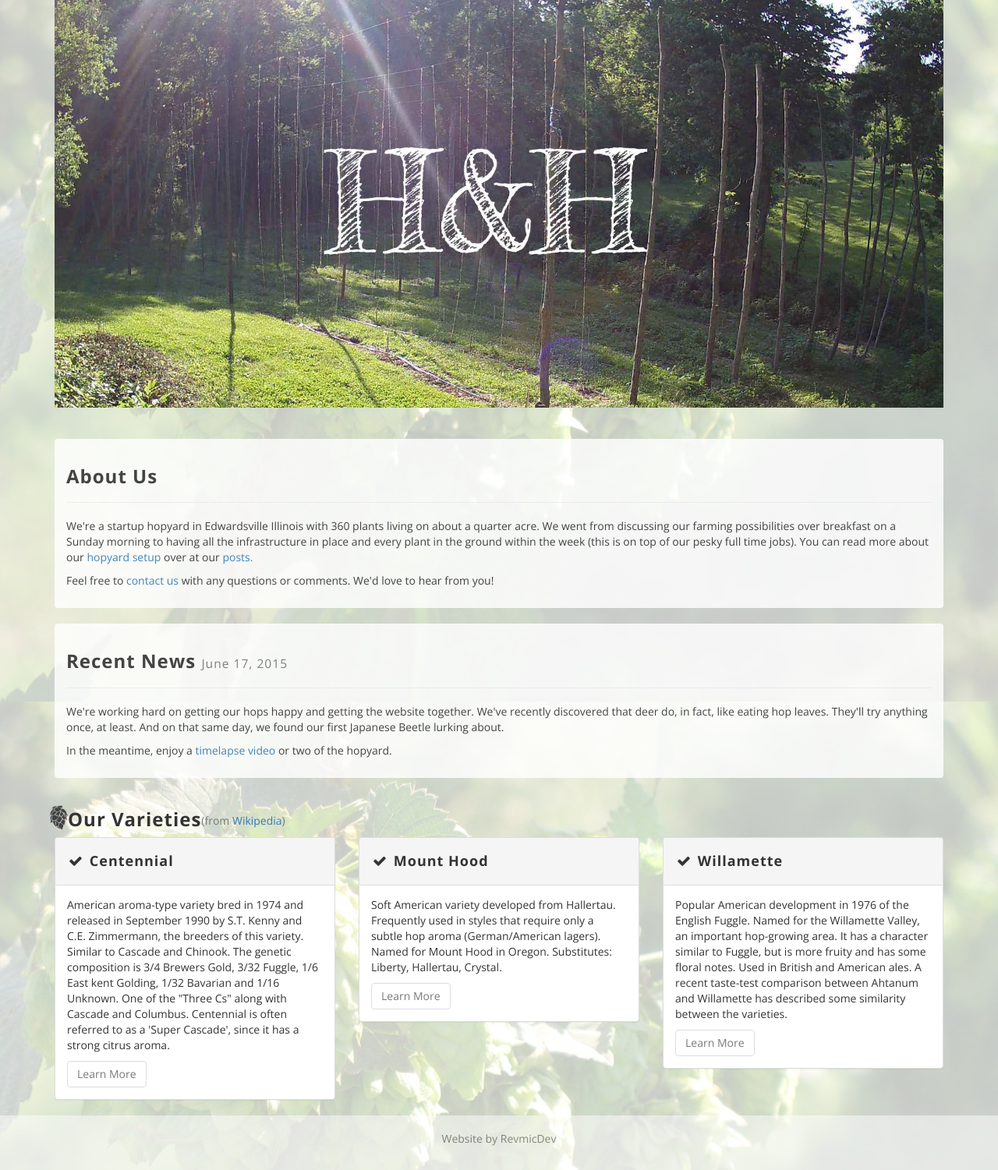
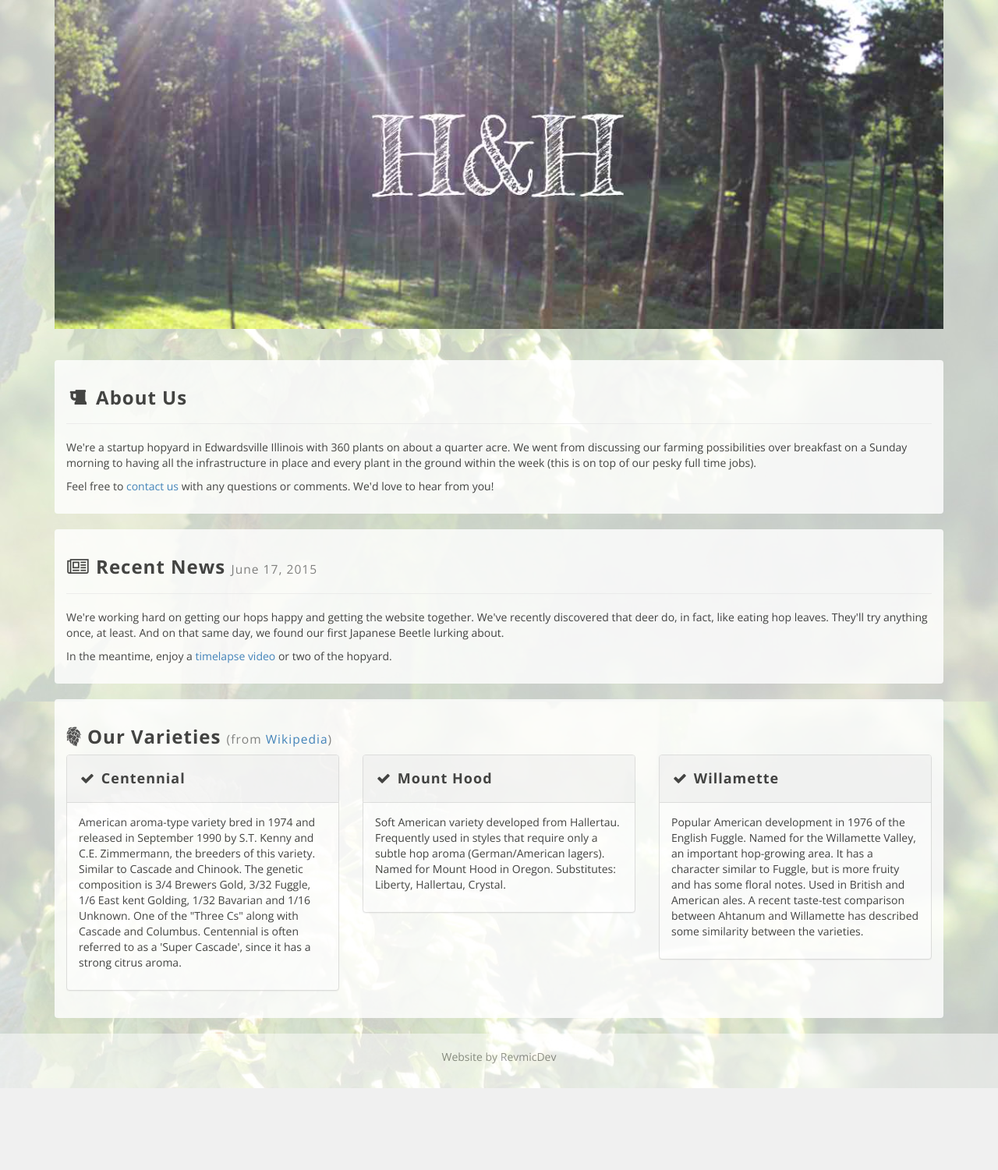
Before and after one commit to revmic/hh-farms, a Flask app: page / in a window 1280 px wide. Shown: the part 60-1561 px from the top of the page at 78% size. After the commit the page ends 1456 px from the top, so only its background shows below. Run offline with Flask 2, Linux system fonts and the light colour scheme; parts of the project's set-up code (start-up, migrations or seed data) failed here and were passed over; some libraries are stand-ins or nearby versions; some web fonts are replaced.

Commit message:
Email functionality. Index tweaks.

```diff
--- a/app.py
+++ b/app.py
@@ -10,17 +10,12 @@
 from config import *
 
 app = Flask(__name__)
+app.config.from_object(__name__)
+app.config['SECRET_KEY'] = SECRET_KEY
 mail = Mail(app)
-app.config['MAIL_SERVER'] = 'smtp.googlemail.com'
-app.config['MAIL_PORT'] = 587
-app.config['MAIL_USE_TLS'] = True
-app.config['MAIL_USERNAME'] = 'mhilema@gmail.com'
-app.config['MAIL_PASSWORD'] = '8qar9wor'
-# mail.init_app(app)
-app.config['SECRET_KEY'] = SECRET_KEY
 
 
-""" VIEWS """
+# VIEWS #
 @app.route('/index')
 @app.route('/')
 def index():
@@ -40,8 +35,9 @@
               'thumbnail_480_url,views_total'
     r = requests.get(yda_uri)
     print(r.json())
-    # Get last item in list in case there are multiples (prev delete failed)
+
     try:
+        # Get last item in list in case there are multiples (prev delete failed)
         yda_video = get_list(r)[-1]
     except IndexError as e:
         yda_video = {'title': "Sorry. Couldn't find yesterday's video :'("}
@@ -90,13 +86,13 @@
                   "Sorry about this!", "error")
         else:
             flash("Your message was sent successfully. "
-                  "I'll get back to you soon!", "success")
+                  "We'll get back to you soon!", "success")
         return redirect(url_for('contact'))
 
     return render_template("contact.html", title='Contact', form=form)
 
 
-""" FORMS """
+# FORMS #
 class ContactForm(Form):
     name = TextField('Name', validators=[Required(message="Required")])
     email = TextField('Email', validators=[
@@ -106,17 +102,11 @@
     send = SubmitField('Send')
 
 
-""" MODELS """
+# MODELS #
 
 
-""" HELPERS """
+# HELPERS #
 def send_email(subject, template, **kwargs):
-    MAIL_SERVER = 'smtp.googlemail.com'
-    MAIL_PORT = 587
-    MAIL_USE_TLS = True
-    MAIL_USERNAME = 'mhilema@gmail.com'
-    MAIL_PASSWORD = '8qar9wor'
-
     msg = Message('[HH-Farms] ' + subject,
                   sender='mhilema@gmail.com',
                   recipients=['mhilema@gmail.com'])
--- a/templates/index.html
+++ b/templates/index.html
@@ -1,6 +1,16 @@
 {% extends 'base.html' %}
 
 {% block content %}
+
+<style>
+h3[data-type="hop-icon"] {
+    margin-left:0.5em;
+    text-indent:1.25em;
+    background:url({{ url_for('static', filename='img/hop-icon.png') }});
+    background-size: 26px 26px;
+    background-repeat:no-repeat;
+}
+</style>
 
 <div>
     <img class="img-responsive" src="{{ url_for('static', filename='img/banner_logo.jpg') }}" alt="">
@@ -9,16 +19,18 @@
 <br><br>
 
 <div class="box">
-    <h3>About Us</h3>
+    <h3><i class="fa fa-fw fa-beer"></i> About Us</h3>
     <hr>
-    <p> We're a startup hopyard in Edwardsville Illinois with 360 plants living on about a quarter acre.
-        We went from discussing our farming possibilities over breakfast on a Sunday morning to having all the infrastructure in place and every plant in the ground within the week (this is on top of our pesky full time jobs).
-        You can read more about our <a href="#">hopyard setup</a> over at our <a href="{{ url_for('posts') }}">posts.</a></p>
+    <p> We're a startup hopyard in Edwardsville Illinois with 360 plants on about a quarter acre.
+        We went from discussing our farming possibilities over breakfast on a Sunday morning to having all the infrastructure
+        in place and every plant in the ground within the week (this is on top of our pesky full time jobs).
+{#        You can read more about our <a href="#">hopyard setup</a> over at our <a href="{{ url_for('posts') }}">posts.</a>#}
+    </p>
     <p>Feel free to <a href="{{ url_for('contact') }}">contact us</a> with any questions or comments. We'd love to hear from you!</p>
 </div>
 
 <div class="box">
-    <h3>Recent News <span class="small">June 17, 2015</span></h3>
+    <h3><i class="fa fa-fw fa-newspaper-o"></i> Recent News <span class="small">June 17, 2015</span></h3>
     <hr>
     <p>We're working hard on getting our hops happy and getting the website together. We've recently discovered that deer do, in fact, like eating hop leaves. They'll try anything once, at least. And on that same day, we found our first Japanese Beetle lurking about.</p>
     <p>In the meantime, enjoy a <a href="{{ url_for('hopcam') }}">timelapse video</a> or two of the hopyard.</p>
@@ -27,12 +39,12 @@
 {#    </div>#}
 </div>
 
+<div class="box">
     <div class="row">
         <div class="col-md-12">
             <div class="row">
-            <img class="pull-left" src="{{ url_for('static', filename='img/hop-icon.png') }}" width="32" height="32" style="position:relative;top:15px;left:5px">
-            <h3 class="pull-left">Our Varieties</h3>
-            <p class="text-muted pull-left" style="position:relative; top:25px"> (from <a href="https://en.wikipedia.org/wiki/List_of_hop_varieties" target="_blank">Wikipedia</a>)</p>
+                <h3 data-type="hop-icon"> Our Varieties <span class="text-muted small">(from <a href="https://en.wikipedia.org/wiki/List_of_hop_varieties" target="_blank">Wikipedia</a>)</span></h3>
+{#                <p class="text-muted"> (from <a href="https://en.wikipedia.org/wiki/List_of_hop_varieties" target="_blank">Wikipedia</a>)</p>#}
             </div>
         </div>
         <div class="col-md-4">
@@ -42,7 +54,6 @@
                 </div>
                 <div class="panel-body">
                     <p>American aroma-type variety bred in 1974 and released in September 1990 by S.T. Kenny and C.E. Zimmermann, the breeders of this variety. Similar to Cascade and Chinook. The genetic composition is 3/4 Brewers Gold, 3/32 Fuggle, 1/6 East kent Golding, 1/32 Bavarian and 1/16 Unknown. One of the "Three Cs" along with Cascade and Columbus. Centennial is often referred to as a 'Super Cascade', since it has a strong citrus aroma.</p>
-                <a href="#" class="btn btn-default disabled">Learn More</a>
                 </div>
             </div>
         </div>
@@ -53,7 +64,6 @@
                 </div>
                 <div class="panel-body">
                     <p>Soft American variety developed from Hallertau. Frequently used in styles that require only a subtle hop aroma (German/American lagers). Named for Mount Hood in Oregon. Substitutes: Liberty, Hallertau, Crystal.</p>
-                <a href="#" class="btn btn-default disabled">Learn More</a>
                 </div>
             </div>
         </div>
@@ -64,9 +74,10 @@
                 </div>
                 <div class="panel-body">
                     <p>Popular American development in 1976 of the English Fuggle. Named for the Willamette Valley, an important hop-growing area. It has a character similar to Fuggle, but is more fruity and has some floral notes. Used in British and American ales. A recent taste-test comparison between Ahtanum and Willamette has described some similarity between the varieties.</p>
-                <a href="#" class="btn btn-default disabled">Learn More</a>
                 </div>
             </div>
+        </div>
+{#        <a href="#" class="btn btn-default disabled pull-right">Learn More</a>#}
     </div>
 </div>
 
```
Also changed, not shown: config.py (+4 -4 lines), templates/contact.html (+11 -11 lines), templates/hopcam.html (+6 -6 lines), static/img/banner_logo.jpg, static/img/banner_logo2.jpg (added). Lines whose indentation alone changed are shown as unchanged.
